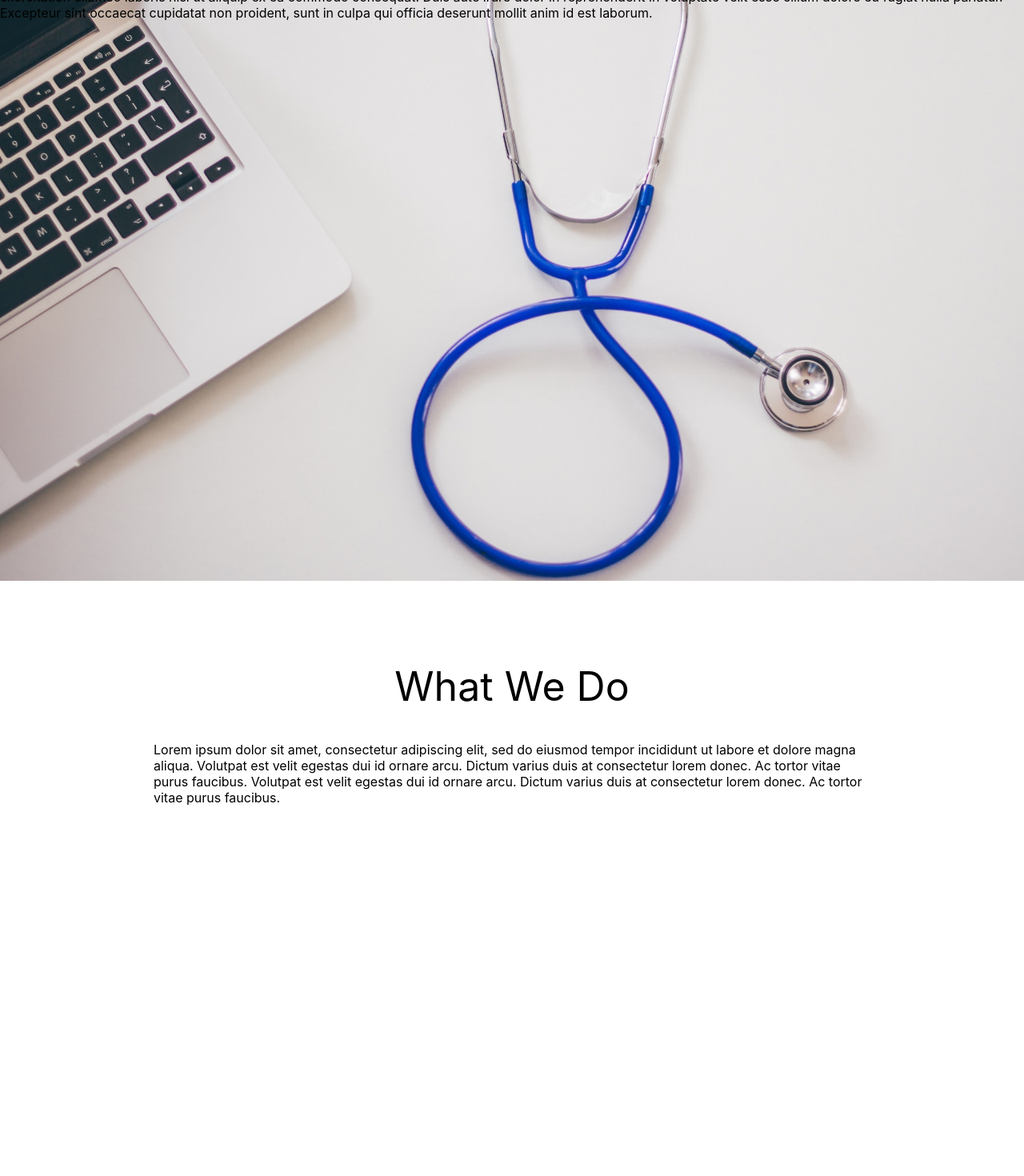
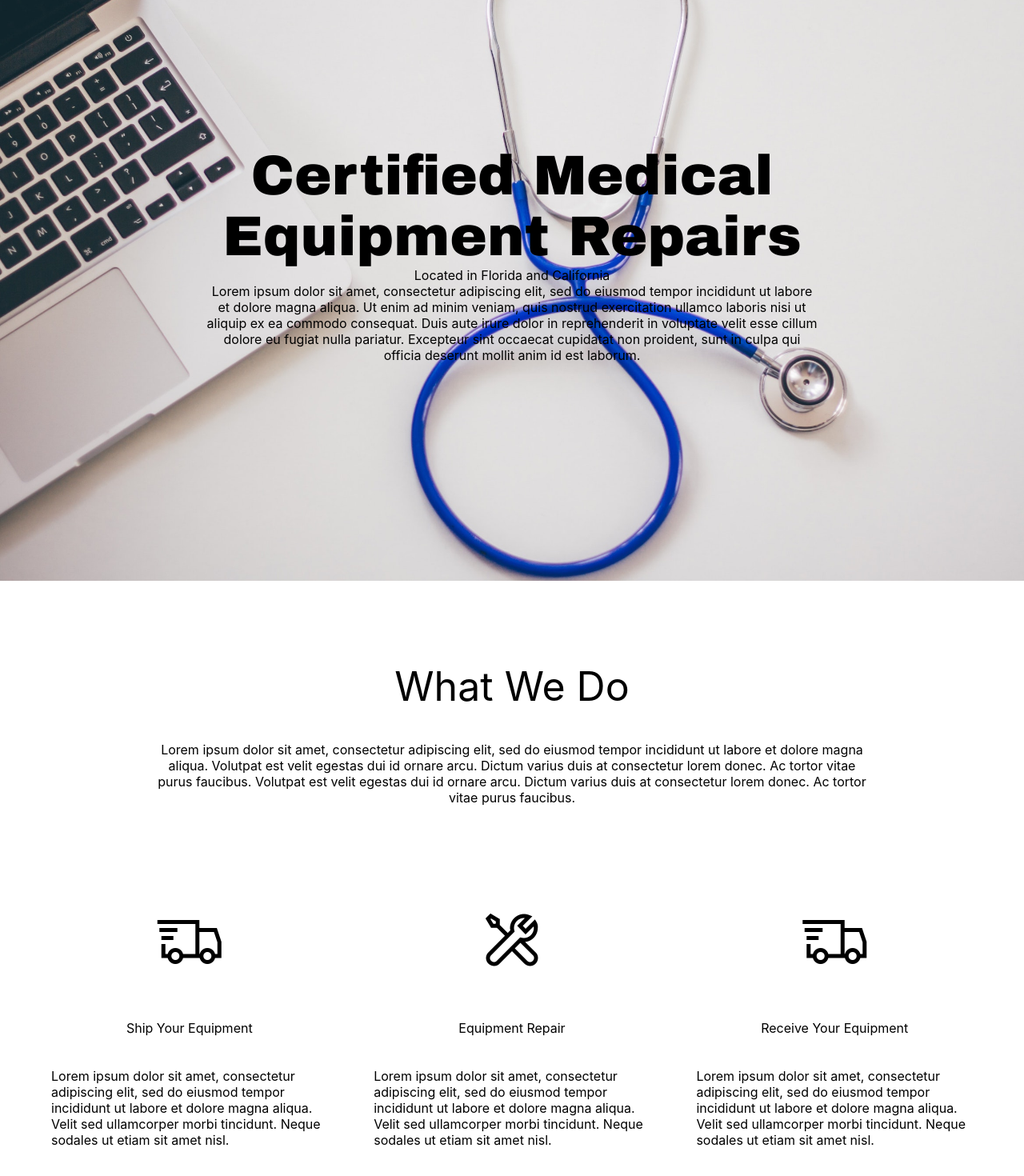
Before and after one commit to darcipons/revanix, a React (Create React App) app in the folder client/: page / in a window 1280 px wide. Shown: the part 230-1700 px from the top of the page at 80% size. Before the commit the page ends 1301 px from the top, so only its background shows below. Built offline with nearby package versions, Linux system fonts and the light colour scheme.

Commit message:
added services with icon, title, description

```diff
--- a/client/public/index.html
+++ b/client/public/index.html
@@ -10,6 +10,8 @@
       content="Web site created using create-react-app"
     />
     <link rel="apple-touch-icon" href="%PUBLIC_URL%/logo192.png" />
+    <link href="https://fonts.googleapis.com/css?family=Archivo+Black&display=swap" rel="stylesheet">
+    <link rel="stylesheet" href="https://maxst.icons8.com/vue-static/landings/line-awesome/line-awesome/1.3.0/css/line-awesome.min.css">
     <!--
       manifest.json provides metadata used when your web app is installed on a
       user's mobile device or desktop. See https://developers.google.com/web/fundamentals/web-app-manifest/
--- a/client/src/pages/Home/Home.css
+++ b/client/src/pages/Home/Home.css
@@ -2,13 +2,20 @@
   background-image: url(steth.jpg);
   background-position: center;
   background-size: cover;
+  /* opacity: 0.7; */
   width: 100%;
   height: 100vh;
-  /* padding-top: 60%; */
 }
 
-.steth {
-  width: 100%;
+.home_intro_text {
+  z-index: -1;
+  padding: 20%;
+  text-align: center;
+}
+
+.home_intro_title{
+  font-size: 70px;
+  font-family: 'Archivo Black', sans-serif;
 }
 
 .home_title{
@@ -22,7 +29,74 @@
 .services_text {
   /* display: flex;
   align-items: center; */
+  text-align: center;
   margin-left: 15%;
   margin-right: 15%;
   margin-bottom: 5%;
 }
+
+.services_container {
+  display: grid;
+  grid-template-columns: repeat(3, 1fr);
+  grid-template-rows: repeat(3, 1fr);
+  grid-column-gap: 5%;
+  margin-bottom: 5%;
+  padding: 5%;
+}
+
+.services_icon1{
+  grid-column: 1;
+  grid-row: 1;
+  justify-self: center;
+}
+
+.services_title1 {
+  grid-column: 1;
+  grid-row: 2;
+  justify-self: center;
+  align-self: center;
+}
+
+.services_description1{
+  grid-column: 1;
+  grid-row: 3;
+  justify-self: center;
+}
+
+.services_icon2{
+  grid-column: 2;
+  grid-row: 1;
+  justify-self: center;
+}
+
+.services_title2 {
+  grid-column: 2;
+  grid-row: 2;
+  justify-self: center;
+  align-self: center;
+}
+
+.services_description2{
+  grid-column: 2;
+  grid-row: 3;
+  justify-self: center;
+}
+
+.services_icon3{
+  grid-column: 3;
+  grid-row: 1;
+  justify-self: center;
+}
+
+.services_title3 {
+  grid-column: 3;
+  grid-row: 2;
+  justify-self: center;
+  align-self: center;
+}
+
+.services_description3{
+  grid-column: 3;
+  grid-row: 3;
+  justify-self: center;
+}
--- a/client/src/pages/Home/Home.js
+++ b/client/src/pages/Home/Home.js
@@ -5,16 +5,34 @@ const Home = () => {
   return (
     <>
     <div className='home_main_image'>
-      <div>Certified Medical Equipment Repairs</div>
-      <div>Located in Florida and California</div>
-      <div>Lorem ipsum dolor sit amet, consectetur adipiscing elit, sed do eiusmod tempor incididunt ut labore et dolore magna aliqua. Ut enim ad minim veniam, quis nostrud exercitation ullamco laboris nisi ut aliquip ex ea commodo consequat. Duis aute irure dolor in reprehenderit in voluptate velit esse cillum dolore eu fugiat nulla pariatur. Excepteur sint occaecat cupidatat non proident, sunt in culpa qui officia deserunt mollit anim id est laborum.
+      <div className='home_intro_text'>
+        <div className='home_intro_title'>Certified Medical Equipment Repairs</div>
+        <div className='home_intro_location'>Located in Florida and California</div>
+        <div className='home_intro_description'>Lorem ipsum dolor sit amet, consectetur adipiscing elit, sed do eiusmod tempor incididunt ut labore et dolore magna aliqua. Ut enim ad minim veniam, quis nostrud exercitation ullamco laboris nisi ut aliquip ex ea commodo consequat. Duis aute irure dolor in reprehenderit in voluptate velit esse cillum dolore eu fugiat nulla pariatur. Excepteur sint occaecat cupidatat non proident, sunt in culpa qui officia deserunt mollit anim id est laborum.
+        </div>
       </div>
     </div>
     <div>
       <div className='home_title'>What We Do</div>
-
     </div>
     <div className='services_text'>Lorem ipsum dolor sit amet, consectetur adipiscing elit, sed do eiusmod tempor incididunt ut labore et dolore magna aliqua. Volutpat est velit egestas dui id ornare arcu. Dictum varius duis at consectetur lorem donec. Ac tortor vitae purus faucibus. Volutpat est velit egestas dui id ornare arcu. Dictum varius duis at consectetur lorem donec. Ac tortor vitae purus faucibus.
+    </div>
+    <div className='services_container'>
+      <div className='services_icon1'>
+        <i class="las la-shipping-fast la-5x"></i>
+      </div>
+      <div className='services_title1'>Ship Your Equipment</div>
+      <div className='services_description1'>Lorem ipsum dolor sit amet, consectetur adipiscing elit, sed do eiusmod tempor incididunt ut labore et dolore magna aliqua. Velit sed ullamcorper morbi tincidunt. Neque sodales ut etiam sit amet nisl.</div>
+      <div className='services_icon2'>
+        <i class="las la-tools la-5x"></i>
+      </div>
+      <div className='services_title2'>Equipment Repair</div>
+      <div className='services_description2'>Lorem ipsum dolor sit amet, consectetur adipiscing elit, sed do eiusmod tempor incididunt ut labore et dolore magna aliqua. Velit sed ullamcorper morbi tincidunt. Neque sodales ut etiam sit amet nisl.</div>
+      <div className='services_icon3'>
+       <i class="las la-shipping-fast la-5x"></i>
+      </div>
+      <div className='services_title3'>Receive Your Equipment</div>
+      <div className='services_description3'>Lorem ipsum dolor sit amet, consectetur adipiscing elit, sed do eiusmod tempor incididunt ut labore et dolore magna aliqua. Velit sed ullamcorper morbi tincidunt. Neque sodales ut etiam sit amet nisl.</div>
     </div>
     </>
   )
```
